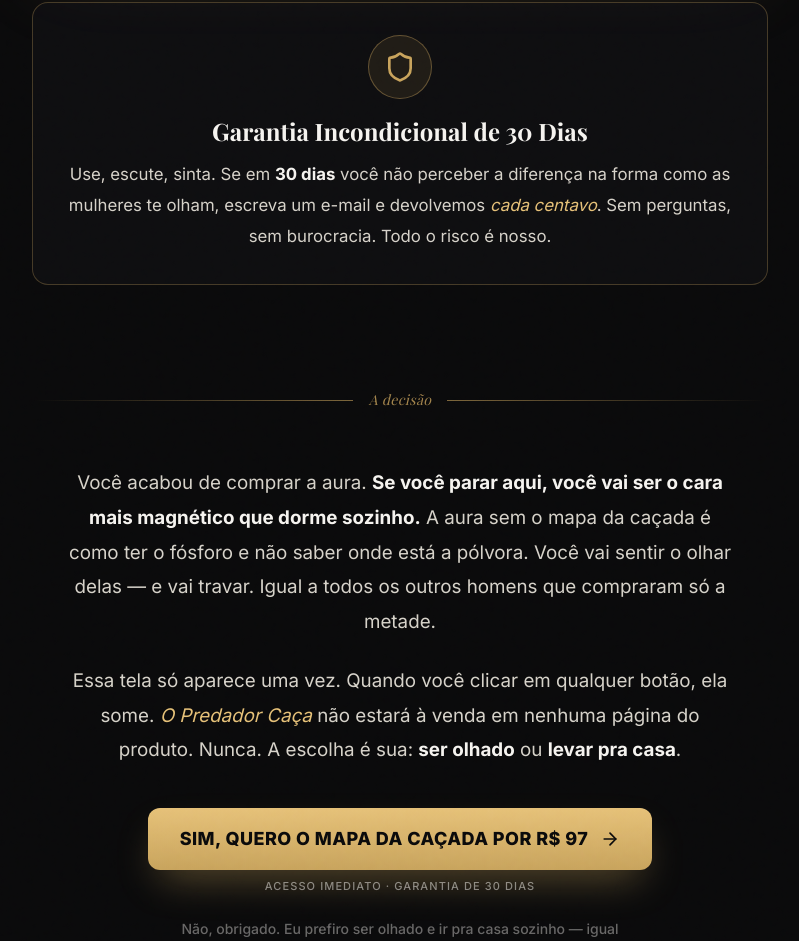
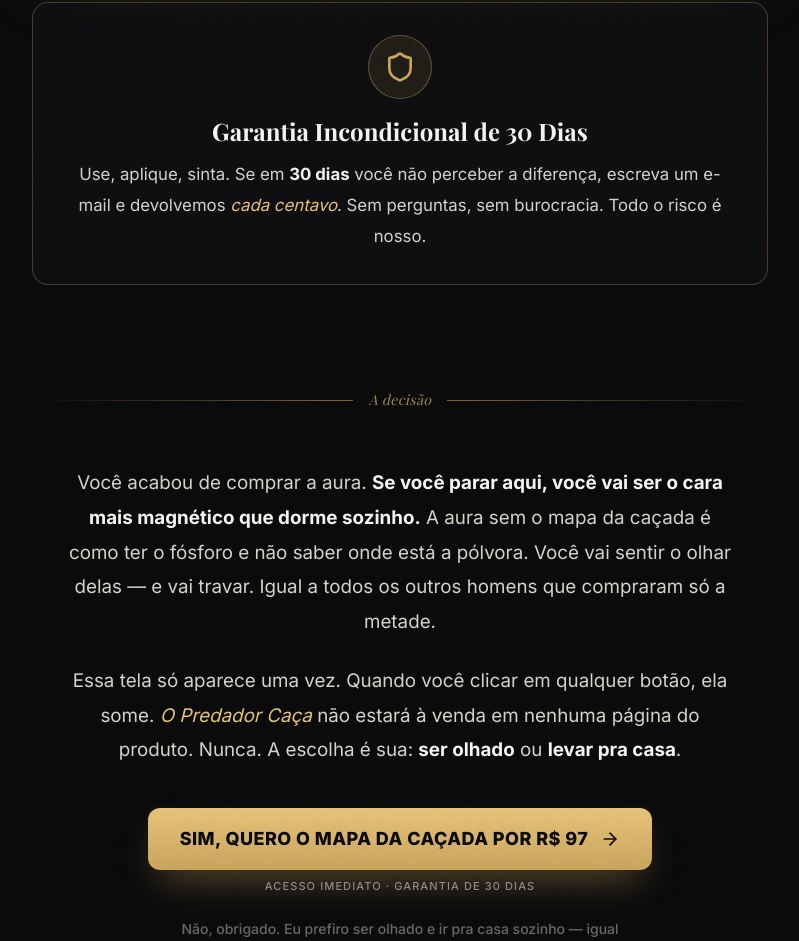
Before and after one commit to pagamentospablorodriguez-dev/AP-UP, a React (Vite) app: page / in a window 1280 px wide. Shown: the part 6898-7839 px from the top of the page, without its empty margins (240-1039 px from the left). Built offline with nearby package versions, Linux system fonts and the light colour scheme; a web font is replaced by a local one.

Commit message:
Update Guarantee.tsx

```diff
--- a/src/components/Guarantee.tsx
+++ b/src/components/Guarantee.tsx
@@ -10,9 +10,9 @@ export default function Guarantee() {
         Garantia Incondicional de 30 Dias
       </h3>
       <p className="prose-sales mt-3 !text-center !text-[1.05rem]">
-        Use, escute, sinta. Se em <strong>30 dias</strong> você não perceber a
-        diferença na forma como as mulheres te olham, escreva um e-mail e devolvemos
-        <em> cada centavo</em>. Sem perguntas, sem burocracia. Todo o risco é nosso.
+        Use, aplique, sinta. Se em <strong>30 dias</strong> você não perceber a
+        diferença, escreva um e-mail e devolvemos <em>cada centavo</em>. Sem
+        perguntas, sem burocracia. Todo o risco é nosso.
       </p>
     </div>
   );
```
